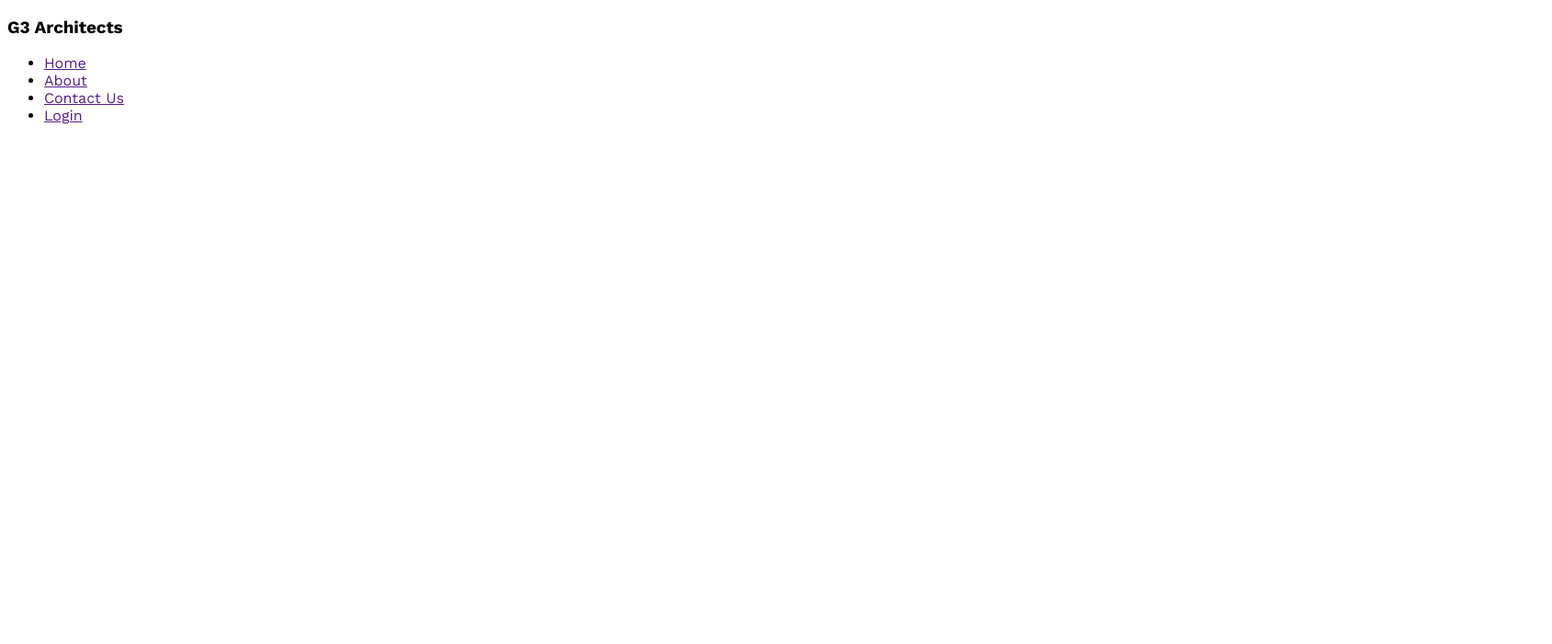
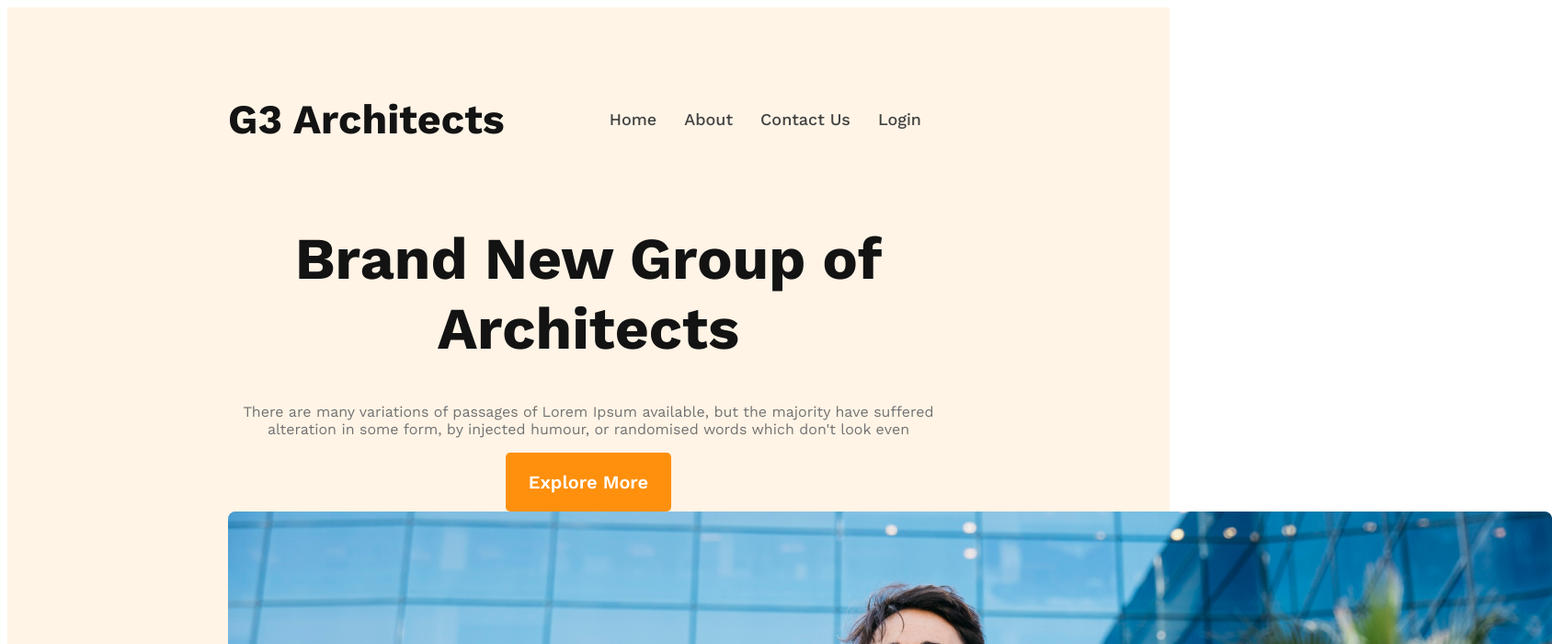
Before and after one commit to Abir0D/G3-architects-web, a plain HTML site: page index.html in a window 1280 px wide. Shown: the top 700 px of the page at 92% size, 1688 px wide, since content can reach past the window. Drawn offline with nearby package versions, Linux system fonts and the light colour scheme.

Commit message:
nav and banner style create

```diff
--- a/index.html
+++ b/index.html
@@ -9,7 +9,7 @@
 <body>
   <header>
    <nav>
-    <h3>G3 Architects</h3>
+    <h3 class="nav-title">G3 Architects</h3>
     <ul>
         <li><a href="">Home</a></li>
         <li><a href="">About</a></li>
@@ -17,6 +17,15 @@
         <li><a href="">Login</a></li>
     </ul>
    </nav>
+     <div class="banner">
+        <div class="banner-content">
+          <h1 class="banner-title">Brand New
+             Group of Architects</h1>
+          <p class="banner-para">There are many variations of passages of Lorem Ipsum available, but the majority have suffered alteration in some form, by injected humour, or randomised words which don't look even</p>
+          <button class="btn-primary">Explore More</button>
+        </div>
+        <img src="images/banner.png" alt="">
+     </div>
   </header>
   <main>
 
--- a/style/architect.css
+++ b/style/architect.css
@@ -1,6 +1,78 @@
 /* work sans font from google font */
 @import url('https://fonts.googleapis.com/css2?family=Work+Sans:ital,wght@0,100..900;1,100..900&display=swap');
 
-*{
+* {
     font-family: "Work Sans", sans-serif;
+    /* margin: 0; */
+    /* padding: 0; */
 }
+
+/* common shared style */
+.btn-primary {
+    color: white;
+    border: 0;
+    border-radius: 5px;
+    padding: 20px 25px;
+    background-color: rgb(255, 144, 14);
+    font-size: 20px;
+    font-weight: 600;
+    text-align: center;
+}
+
+/* header section */
+header {
+    background-color: rgba(255, 144, 14, 0.10);
+    padding: 50px 240px;
+}
+
+nav {
+    display: flex;
+    justify-content: space-between;
+    align-items: center;
+}
+
+nav ul {
+    display: flex;
+    list-style: none;
+
+}
+
+nav li {
+    text-decoration: none;
+    margin-right: 30px;
+    font-size: 18px;
+    font-weight: 500;
+}
+
+nav li a {
+    text-decoration: none;
+    color: rgb(66, 66, 66);
+}
+
+.nav-title {
+    color: rgb(19, 19, 19);
+    font-size: 2.8rem;
+    font-weight: 700;
+
+}
+
+/*header banner-content */
+.banner-content {
+    max-width: 800px;
+    text-align: center;
+    margin: 0 auto;
+}
+
+.banner-title {
+    color: rgb(19, 19, 19);
+    font-size: 4rem;
+    font-weight: 700;
+    text-align: center;
+}
+
+.banner-para {
+    color: rgb(114, 114, 114);
+    font-size: 1rem;
+    font-weight: 400;
+
+}
```
